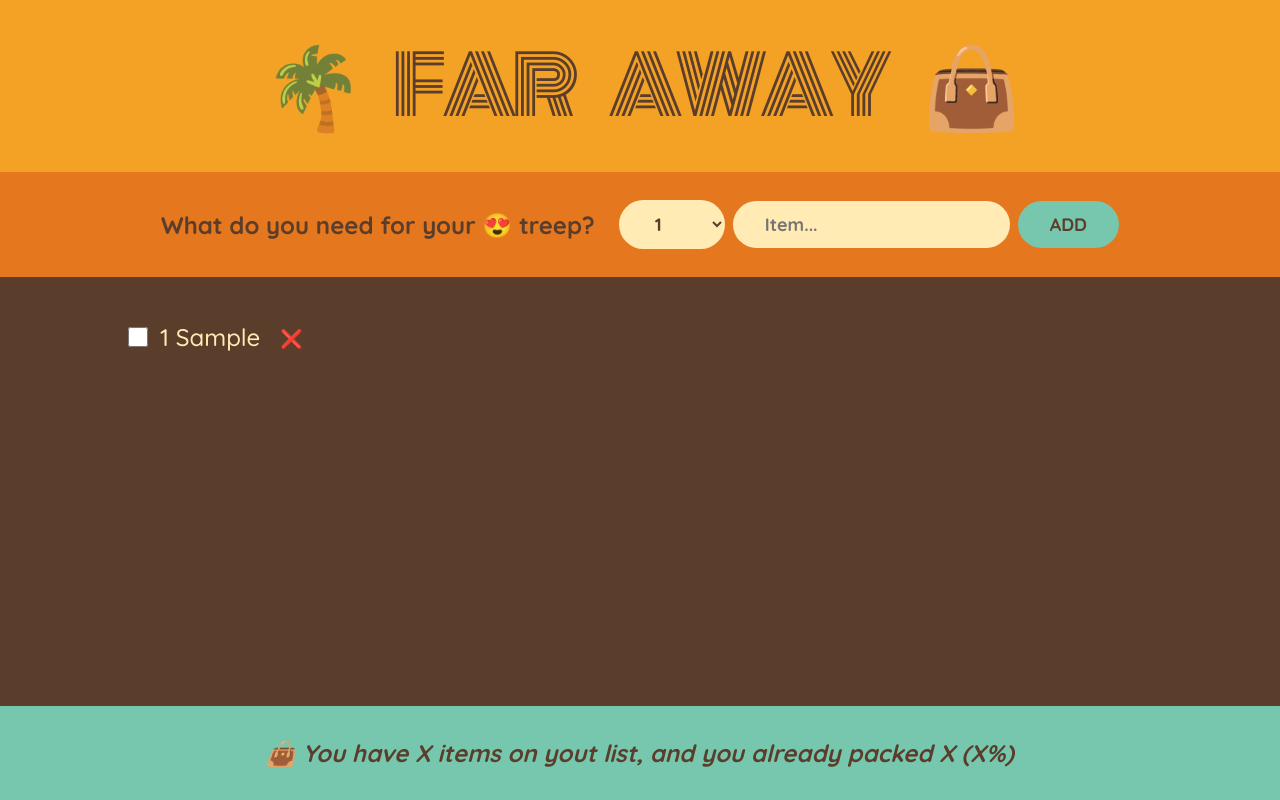
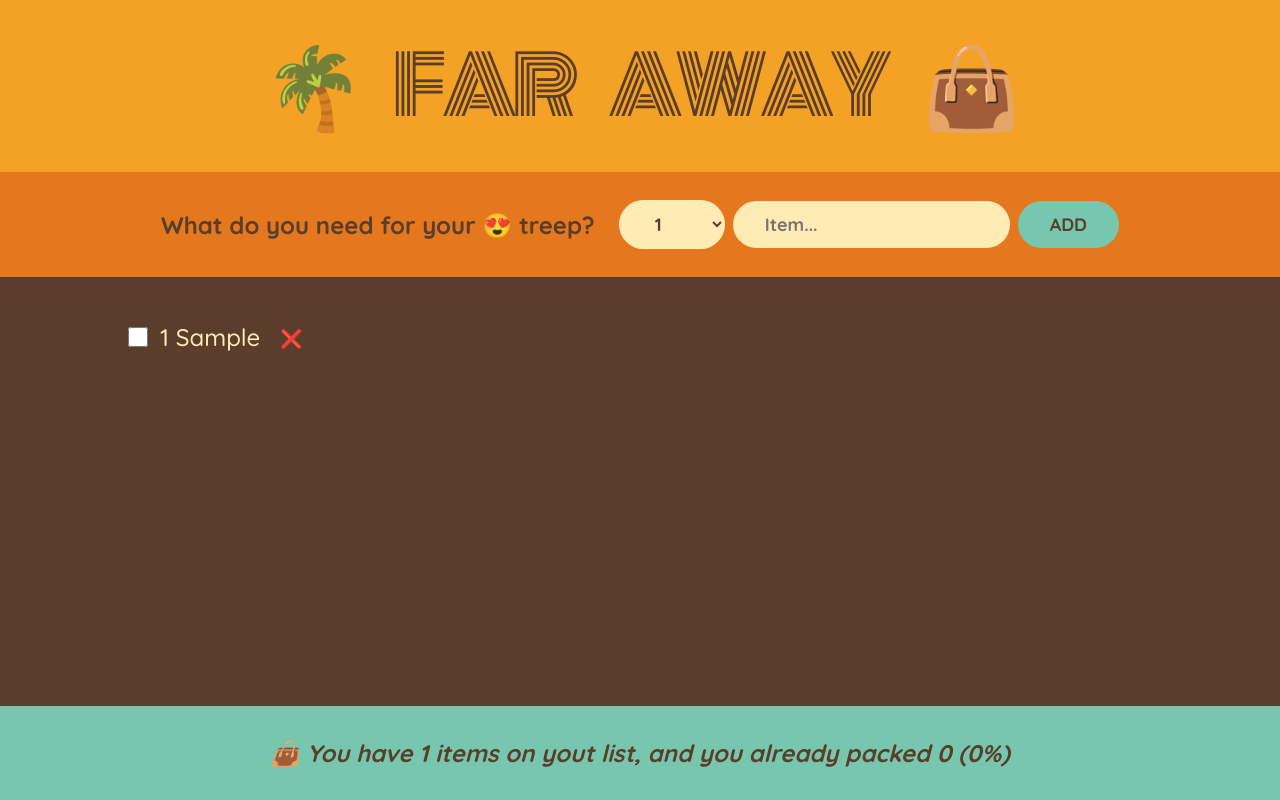
Before and after one commit to halilibrahimakca/travel-list, a React (Create React App) app: page / in a window 1280 px wide. Both pictures are taken after typing "Sample" into the empty fields and a click on the button "ADD". Built offline with nearby package versions, Linux system fonts and the light colour scheme.

Commit message:
feat(src): add statistics to footer in App.js

```diff
--- a/src/App.js
+++ b/src/App.js
@@ -25,7 +25,7 @@
         onDeleteItem={handleDeleteItem}
         onToggleItem={handleToggleItem}
       />
-      <Stats />
+      <Stats items={items} />
     </div>
   );
 }
@@ -103,10 +103,24 @@
     </li>
   );
 }
-function Stats() {
+function Stats({ items }) {
+  if (!items.length)
+    return (
+      <p className="stats">
+        <em>Start adding some items to your packing list 🚀</em>
+      </p>
+    );
+  const numItems = items.length;
+  const numPacked = items.filter((item) => item.packed).length;
+  const percentage = Math.round((numPacked / numItems) * 100);
+
   return (
     <footer className="stats">
-      <em>👜 You have X items on yout list, and you already packed X (X%)</em>
+      <em>
+        {percentage === 100
+          ? "You got everything! Ready to go ✈️"
+          : `👜 You have ${numItems} items on yout list, and you already packed ${numPacked} (${percentage}%)`}
+      </em>
     </footer>
   );
 }
```
